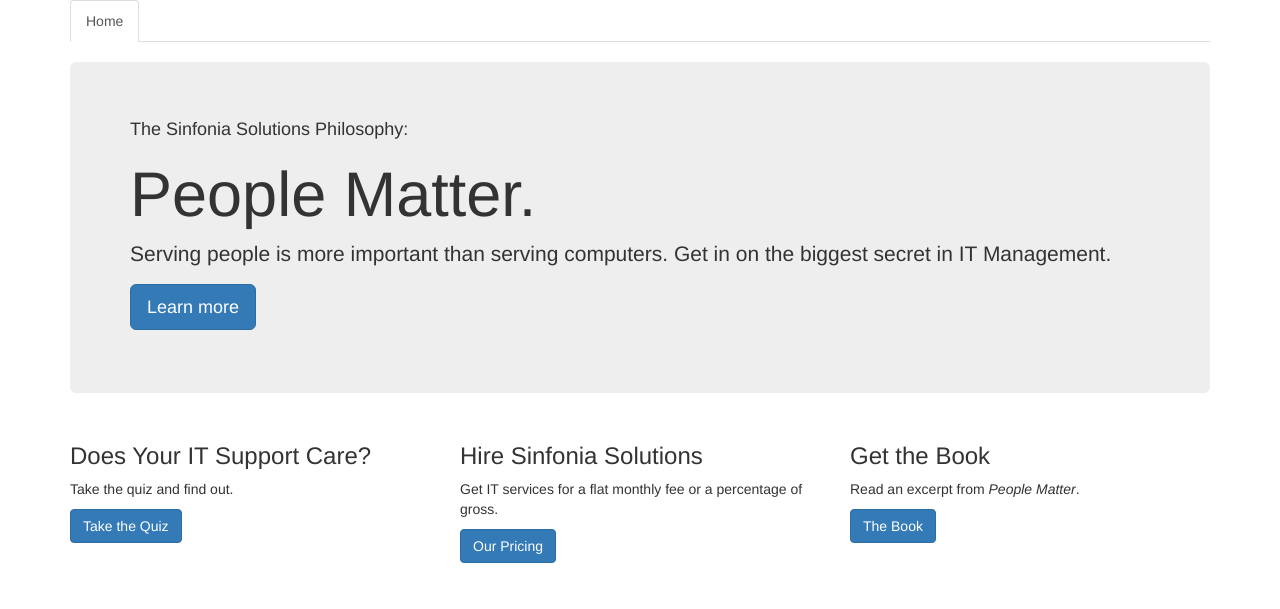
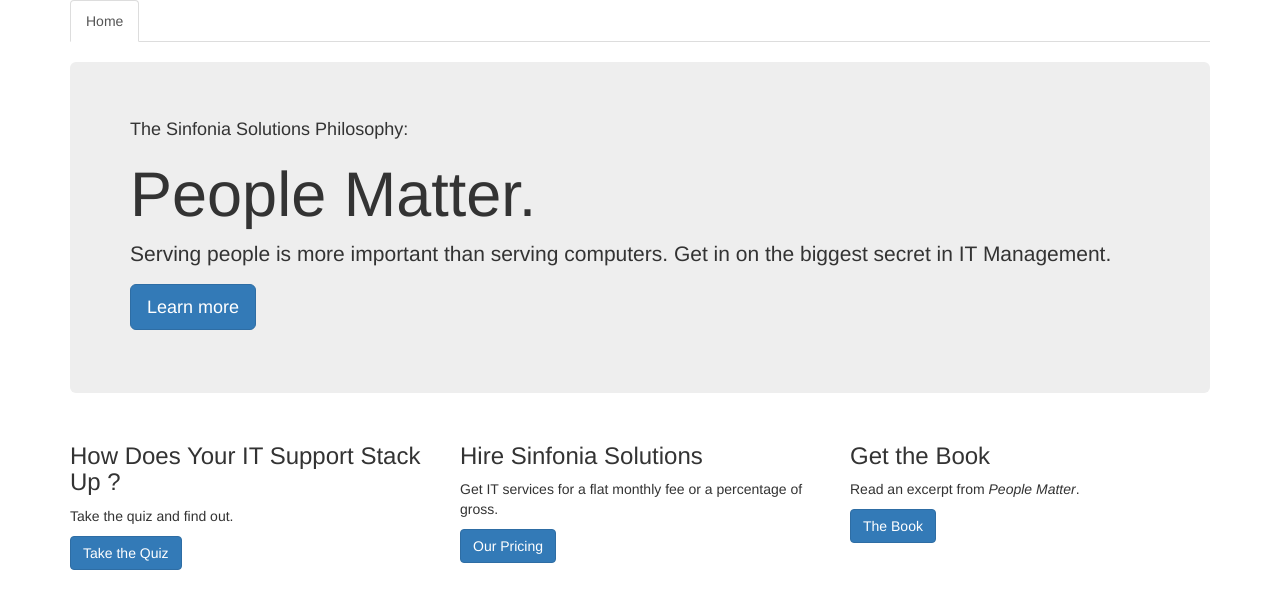
Before and after one commit to sinfoniasolutions/sinfoniasolutions.github.io, a Jekyll site: the page built from index.html, in a window 1280 px wide. Shown: the top 609 px of the page. Built offline with Jekyll 4.4.1, drawn with Linux system fonts in a browser that asks for light colours; nearby versions of some CDN libraries; Markdown is read by kramdown in place of the engine named in the settings; a script that is not in the unit is left out.

Commit message:
"stack up" vs "care"

```diff
--- a/index.html
+++ b/index.html
@@ -2,4 +2,4 @@
 layout: default
 title: Sinfonia Solutions - IT Consulting and Web Development
 ---
-&nbsp<div class="container"><div class="jumbotron"><h4>The Sinfonia Solutions Philosophy:</h4><h1>People Matter.</h1><p>Serving people is more important than serving computers. Get in on the biggest secret in IT Management.</p><p><a role="button" class="btn btn-primary btn-lg">Learn more</a></p></div><div class="row"><div class="col-sm-4"><h3>Does Your IT Support Care?</h3><p>Take the quiz and find out.</p><p><a href="/quiz.html" role="button" class="btn btn-primary">Take the Quiz</a></p></div><div class="col-sm-4"><h3>Hire Sinfonia Solutions</h3><p>Get IT services for a flat monthly fee or a percentage of gross.</p><p><a role="button" class="btn btn-primary">Our Pricing</a></p></div><div class="col-sm-4"><h3>Get the Book</h3><p>Read an excerpt from <em>People Matter</em>.</p><p><a role="button" class="btn btn-primary">The Book</a></p></div></div><!--.row--><!--  .col-xs-12--><!--    h3 Latest Blog Posts--><!--    ul--><!--      | {% for post in site.posts %}--><!--      li: a(href="{{ post.url }}") {{ post.title }}--><!--      | {% endfor %}--></div>
+&nbsp<div class="container"><div class="jumbotron"><h4>The Sinfonia Solutions Philosophy:</h4><h1>People Matter.</h1><p>Serving people is more important than serving computers. Get in on the biggest secret in IT Management.</p><p><a role="button" class="btn btn-primary btn-lg">Learn more</a></p></div><div class="row"><div class="col-sm-4"><h3>How Does Your IT Support Stack Up ?</h3><p>Take the quiz and find out.</p><p><a href="/quiz.html" role="button" class="btn btn-primary">Take the Quiz</a></p></div><div class="col-sm-4"><h3>Hire Sinfonia Solutions</h3><p>Get IT services for a flat monthly fee or a percentage of gross.</p><p><a role="button" class="btn btn-primary">Our Pricing</a></p></div><div class="col-sm-4"><h3>Get the Book</h3><p>Read an excerpt from <em>People Matter</em>.</p><p><a role="button" class="btn btn-primary">The Book</a></p></div></div><!--.row--><!--  .col-xs-12--><!--    h3 Latest Blog Posts--><!--    ul--><!--      | {% for post in site.posts %}--><!--      li: a(href="{{ post.url }}") {{ post.title }}--><!--      | {% endfor %}--></div>
--- a/index.jade
+++ b/index.jade
@@ -12,7 +12,7 @@
     p: a.btn.btn-primary.btn-lg(role="button") Learn more
   .row
     .col-sm-4
-      h3 Does Your IT Support Care?
+      h3 How Does Your IT Support Stack Up ?
       p Take the quiz and find out.
       p: a.btn.btn-primary(href="/quiz.html", role="button") Take the Quiz
     .col-sm-4
```
